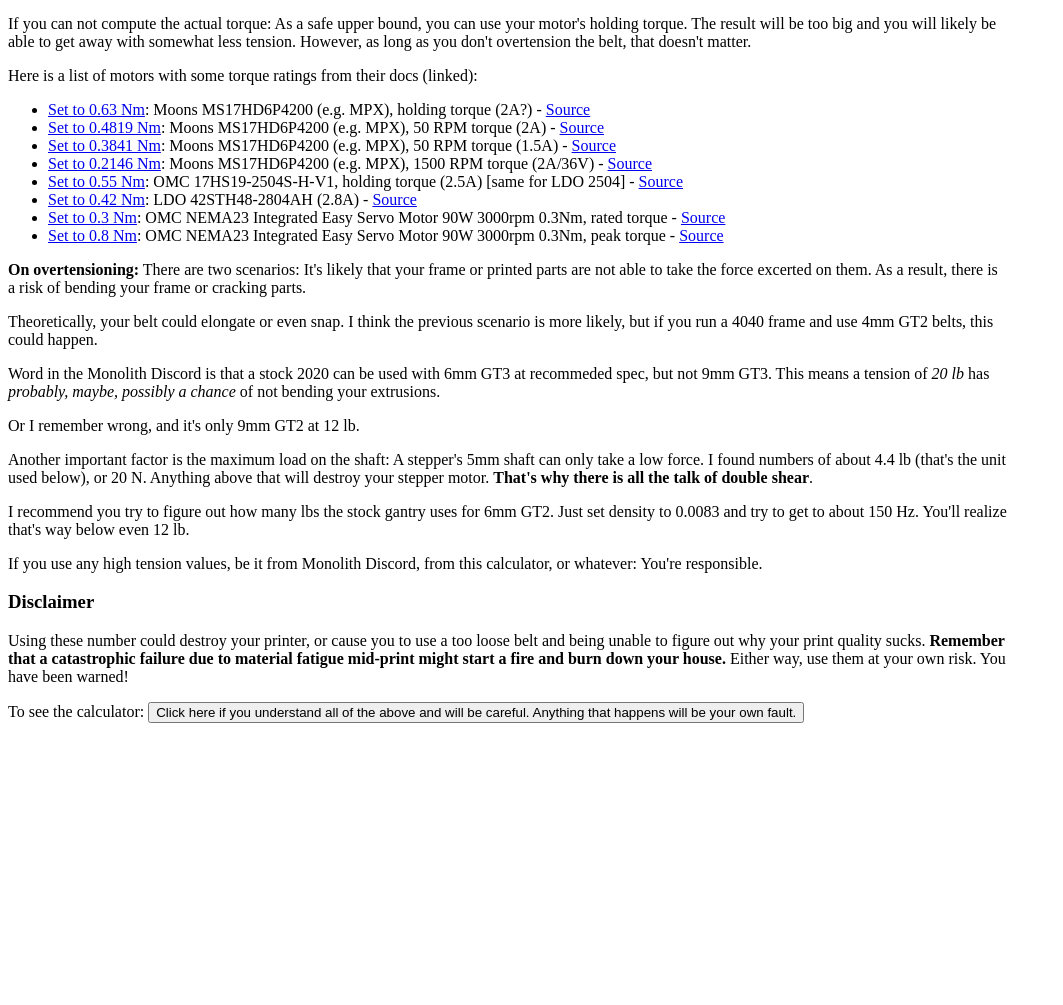
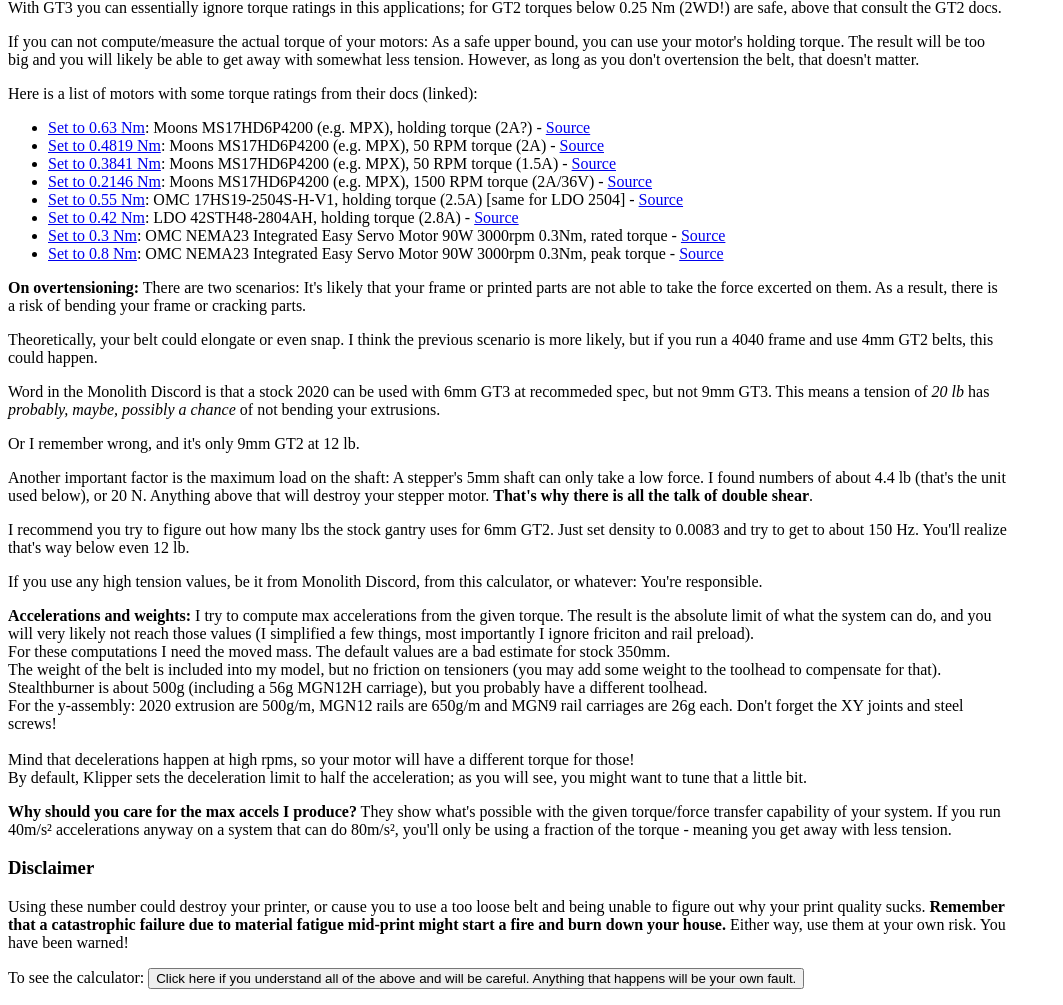
Before and after one commit to archi/archi.github.io, a plain HTML site: page voron/tensioncalc.html in a window 1280 px wide. Shown: the part 190-1195 px from the top of the page, without its empty margins (0-1063 px from the left). Before the commit the page ends 929 px from the top, so only its background shows below. Drawn offline with Linux system fonts and the light colour scheme.

Commit message:
Also compute the theoretical max accels

```diff
--- a/voron/tensioncalc.html
+++ b/voron/tensioncalc.html
@@ -8,6 +8,10 @@
                 { border: 1px solid; border-collapse: collapse; }
             #results td, #results th
                 { border: 1px solid; border-collapse: collapse; }
+            #results th
+                { vertical-align: bottom; text-align: center; min-width:60px; }
+            #results th span
+                { writing-mode: vertical-rl; transform: rotate(180deg); white-space: nowrap; }
         </style>
    </head>
    <body onload='TC.init()'>
@@ -27,11 +31,12 @@
             <li>GT3: <a href='https://www.gates.com/content/dam/gates/home/knowledge-center/resource-library/catalogs/light-power-and-precision-manual.pdf'>Current GT3 manual (red), page 65</a></li>
             <li>GT2: <a href='http://files.catalogds.com/domains/gates.pt/pdf/drivedesign_lightpower.pdf'>Old GT2 manual (blue), page 61</a></li>
         </ul>
-        You can also find additional information in these documents, e.g. max torque ratings and a lot of other, useful engineering info.
+        You can also find additional information in these documents, e.g. max torque ratings and a lot of other, useful engineering info.<br>
+        With GT3 you can essentially ignore torque ratings in this applications; for GT2 torques below 0.25 Nm (2WD!) are safe, above that consult the GT2 docs.
         </p>
 
         <p>
-        If you can not compute the actual torque:
+        If you can not compute/measure the actual torque of your motors:
         As a safe upper bound, you can use your motor's holding torque.
         The result will be too big and you will likely be able to get away with somewhat less tension.
         However, as long as you don't overtension the belt, that doesn't matter.
@@ -81,6 +86,24 @@
         You're responsible.
         </p>
 
+        <p>
+        <b>Accelerations and weights:</b> I try to compute max accelerations from the given torque.
+        The result is the absolute limit of what the system can do, and you will very likely not reach those values (I simplified a few things, most importantly I ignore friciton and rail preload).<br>
+        For these computations I need the moved mass.
+        The default values are a bad estimate for stock 350mm.<br>
+        The weight of the belt is included into my model, but no friction on tensioners (you may add some weight to the toolhead to compensate for that).<br>
+        Stealthburner is about 500g (including a 56g MGN12H carriage), but you probably have a different toolhead.<br>
+        For the y-assembly: 2020 extrusion are 500g/m, MGN12 rails are 650g/m and MGN9 rail carriages are 26g each. Don't forget the XY joints and steel screws!<br>
+        <br>
+        Mind that decelerations happen at high rpms, so your motor will have a different torque for those!<br>
+        By default, Klipper sets the deceleration limit to half the acceleration; as you will see, you might want to tune that a little bit.
+        </p>
+        <p>
+        <b>Why should you care for the max accels I produce?</b>
+        They show what's possible with the given torque/force transfer capability of your system.
+        If you run 40m/s² accelerations anyway on a system that can do 80m/s², you'll only be using a fraction of the torque - meaning you get away with less tension.
+        </p>
+
         <h3>Disclaimer</h3>
         <p>
         Using these number could destroy your printer, or cause you to use a too loose belt and being unable to figure out why your print quality sucks.
@@ -123,6 +146,18 @@
                         <option value='16'>16T</option>
                     </select>
                 </td>
+            </tr><tr>
+                <td>Toolhead Weight:</td>
+                <td><input type='text' id='m_th' value='500'> g</td>
+            </tr><tr>
+            </tr><tr>
+                <td>Y-axis weight, without toolhead:</td>
+                <td><input type='text' id='m_axis' value='750'> g</td>
+            </tr><tr>
+            </tr><tr>
+                <td>Belt length:</td>
+                <td><input type='text' id='l_belt' value='1850'> mm</td>
+            </tr><tr>
             </tr>
         </table>
         <input type='button' onclick='TC.recompute()' value='Recompute'>
@@ -142,12 +177,15 @@
         <table id='results'>
             <tr>
                 <th>Belt</th>
-                <th>Minimum<br>(Light load)</th>
-                <th>Experimental Range<br>(Gates, Table 8)</th>
-                <th>Recommended<br>by Monolith</th>
-                <th>Computed<br>(Formula 1)</th>
-                <th>Pulley rpm<br>(Only fyi, not used)</th>
-                <th>Belt density</th>
+                <th><span>Minimum (Light load) [lbs]</span></th>
+                <th><span>Experimental Range [lbs]<br>(Gates, Table 8)</span></th>
+                <th><span>Recommended [lbs]<br>by Monolith</span></th>
+                <th><span>Computed [lbs]<br>(Formula 1)</span></th>
+                <th><span>Pulley rpm [1/s]<br>(Only fyi, not used)</span></th>
+                <th><span>Belt density [kg/m]</span></th>
+                <th><span>Max force on belt [N]<br>(From motors)</span></th>
+                <th><span>Max accel X [m/s²]</span></th>
+                <th><span>Max accel Y [m/s²]</span></th>
             </tr>
         </table>
         <p>
--- a/voron/tensioncalc.js
+++ b/voron/tensioncalc.js
@@ -12,6 +12,9 @@ class TC {
 
     // 1 m/s = 196.85 f/s
     static conv_fpm_ms = 196.85;
+
+    // 1 in = 2.54cm / 100 [m]
+    static conv_in_m = 2.54 / 100;
 
     static motors = [
         {
@@ -40,7 +43,7 @@ class TC {
             link: 'https://www.omc-stepperonline.com/nema-17-high-temp-stepper-motor-55ncm-77-93oz-in-55mm-round-shaft-insulation-class-h-180c-17hs19-2504s-h-v1'
         },
         {
-            name: "LDO 42STH48-2804AH (2.8A)",
+            name: "LDO 42STH48-2804AH, holding torque (2.8A)",
             nm: 0.420,
             link: 'https://west3d.com/en-de/products/ldo-motors-42sth48-2804ah-super-speedy-super-power-high-temp-nema-17-stepper-motor-high-performance-high-temperature'
         },
@@ -56,18 +59,18 @@ class TC {
         },
     ]
 
-    static round(x, i = 10000) {
+    static round(x, i = 10) {
         return Math.round(x * i) / i;
     }
 
-    // [GT3] page 73
+    // [GT3] page 18
     static pd_2mgt_gt3 = {
         "24": 0.602,
         "20": 0.501,
         "16": 0.401,
     }
 
-    // [GT3] page 74
+    // [GT3] page 18
     static pd_3mgt_gt3 = {
         "24": 0.902,
         "20": 0.752,
@@ -192,15 +195,25 @@ class TC {
             b.result = {
                 tst: document.createElement('td'),
                 rpm: document.createElement('td'),
+                f_belt: document.createElement('td'),
+                a_x_max: document.createElement('td'),
+                a_y_max: document.createElement('td'),
             };
             b.result.tst.textContent = '...';
             b.result.rpm.textContent = '...';
+            b.result.f_belt.textContent = '...';
+            b.result.a_x_max.textContent = '...';
+            b.result.a_y_max.textContent = '...';
             row.appendChild(b.result.tst);
             row.appendChild(b.result.rpm);
 
             let den = document.createElement('td');
             den.innerHTML = b.density;
             row.appendChild(den);
+
+            row.appendChild(b.result.f_belt);
+            row.appendChild(b.result.a_x_max);
+            row.appendChild(b.result.a_y_max);
         }
 
         let list = document.getElementById('motors');
@@ -220,15 +233,29 @@ class TC {
     }
 
     static recompute() {
-        let t_hold_inlbs = parseFloat(document.getElementById('t_hold').value) * TC.conv_inlb_Nm;
+        let t_1motor_Nm = parseFloat(document.getElementById('t_hold').value);
+        let t_1motor_inlbs = t_1motor_Nm * TC.conv_inlb_Nm;
         let v_belt_fpm = parseFloat(document.getElementById('v_belt').value) / 1000 * TC.conv_fpm_ms;
         let n_drives = parseFloat(document.getElementById('n_drives').value);
-        let n_pulley = document.getElementById('n_pulley').value;
+        let n_pulley = parseFloat(document.getElementById('n_pulley').value);
+        let l_belt_m = parseFloat(document.getElementById('l_belt').value) / 1000;
+        let m_th_kg = parseFloat(document.getElementById('m_th').value) / 1000;
+        let m_axis_kg = parseFloat(document.getElementById('m_axis').value) / 1000;
 
         // the worst case torque is the holding torque of the drives
-        let t_total_inlbs = n_drives * t_hold_inlbs;
-        document.getElementById('i_t_total').textContent = TC.round(t_total_inlbs);
-        document.getElementById('i_v_belt').textContent = TC.round(v_belt_fpm);
+        let t_total_inlbs = n_drives * t_1motor_inlbs;
+        document.getElementById('i_t_total').textContent = TC.round(t_total_inlbs, 1000);
+        document.getElementById('i_v_belt').textContent = TC.round(v_belt_fpm, 1000);
+
+        // accelerated mass (ex belt).
+        // we have two accelerations: x and y
+        // the toolhead is accelerated along x and y
+        // the gantry only y
+        // two things I do not know:
+        //  1. I am not sure how the forces are distributed, so just assume half/half
+        //  2. The belt also needs to be accelerated; no idea where it goes, so just add it to both to be safe
+        let m_x_kg = m_th_kg;
+        let m_y_kg = m_th_kg + m_axis_kg;
 
         for (const b of TC.belts) {
             let pd_in = b.pd[n_pulley];
@@ -241,6 +268,16 @@ class TC {
             // informative: compute pulley rpm:
             let rpm = v_belt_fpm * 3.820 / pd_in;
             b.result.rpm.textContent = Math.round(rpm);
+
+            // compute forces + accel
+            let f_belt_N = t_1motor_Nm * n_drives / (pd_in * TC.conv_in_m / 2);
+            b.result.f_belt.textContent = TC.round(f_belt_N);
+
+            let m_belt_kg = l_belt_m * b.density;
+            let a_x_ms2 = f_belt_N / (m_x_kg + m_belt_kg) / 2;
+            let a_y_ms2 = f_belt_N / (m_y_kg + m_belt_kg) / 2;
+            b.result.a_x_max.textContent = TC.round(a_x_ms2);
+            b.result.a_y_max.textContent = TC.round(a_y_ms2);
         }
         console.log("recompute()");
     }
```
